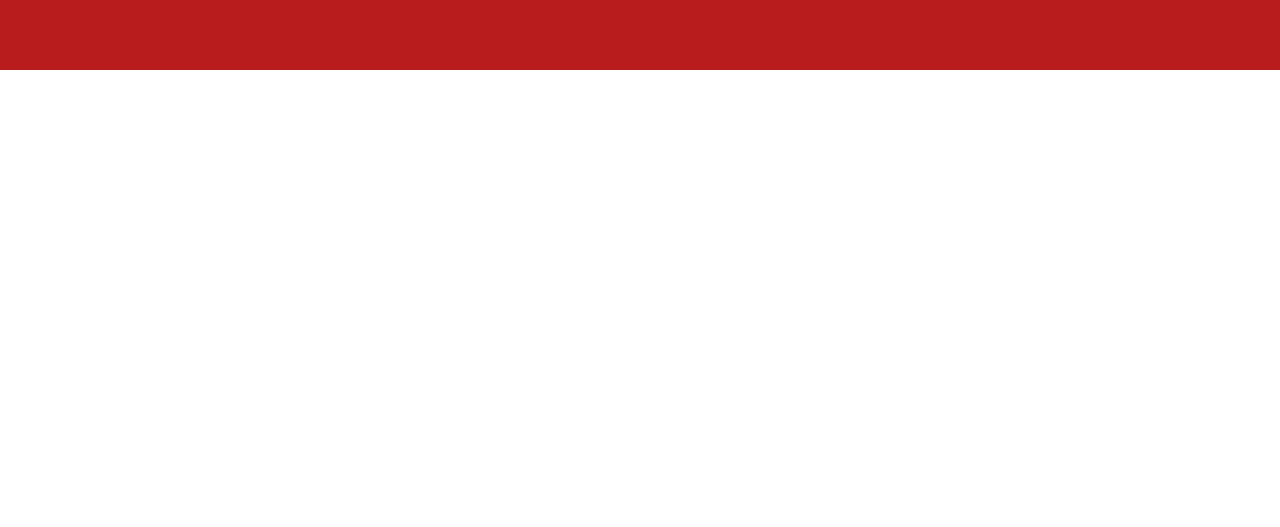
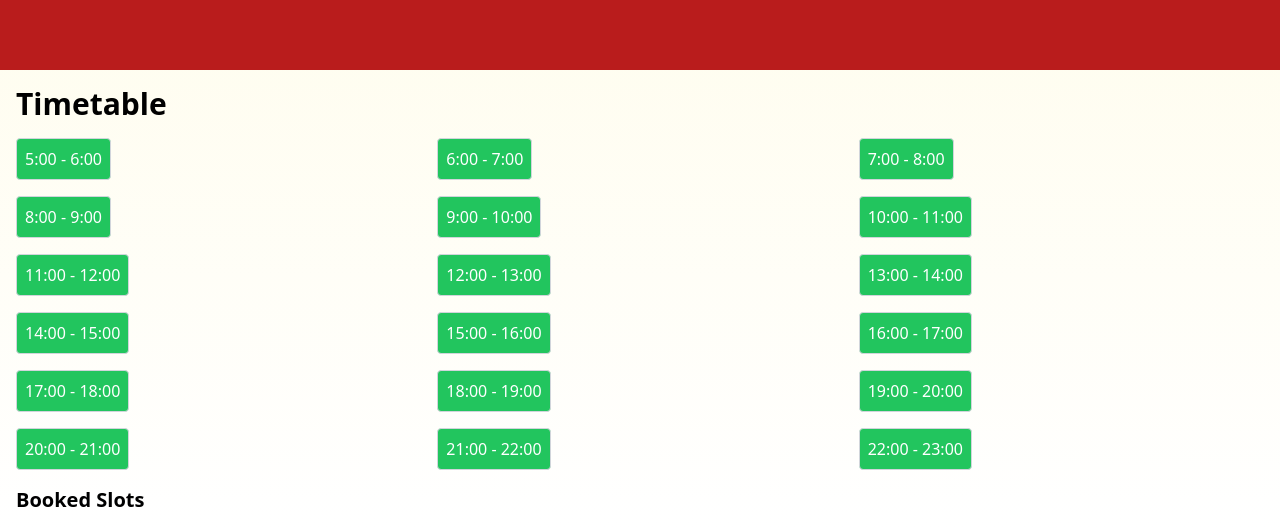
Before and after one commit to 777Safal/LCC_Summer_project, a React (Vite) app: page / in a window 1280 px wide. Shown: the part 3206-3733 px from the top of the page. Before the commit the page ends 3276 px from the top, so only its background shows below. Built offline with nearby package versions, Linux system fonts and the light colour scheme.

Commit message:
new code

```diff
--- a/src/App.jsx
+++ b/src/App.jsx
@@ -11,6 +11,7 @@ import Aboutus from './Page Component/About/Aboutus'
 import Login from './Page Component/Login And Signup/Login'
 import SignUp from './Page Component/Login And Signup/Signin'
 import ConfirmBooking from './Page Component/Booking/ConfirmBooking'
+import Timetable from './Page Component/Timetable'
 
 
 function App() {
@@ -26,6 +27,7 @@ function App() {
       <Contactus/>
       <Aboutus/>
       <Footer/>
+      <Timetable/>
       {/* <ConfirmBooking/> */}
     </div>
   )
--- /dev/null
+++ b/src/Page Component/Admin/Post.jsx
@@ -0,0 +1,12 @@
+import React from 'react'
+import { Formik,Form,Field,ErrorMessage } from 'formik'
+function Post() {
+
+  return (
+    <div>
+
+    </div>
+  )
+}
+
+export default Post
--- a/src/Page Component/Booking/Book.jsx
+++ b/src/Page Component/Booking/Book.jsx
@@ -1,19 +1,19 @@
 import React,{useState,useRef} from 'react'
-import ConfirmBooking from './ConfirmBooking';
+// import ConfirmBooking from './ConfirmBooking';
 
 
 function Book() {
 
-  const confirmationRef = useRef();
+  // const confirmationRef = useRef();
 
-  const [isEditOpen,setIsEditOpen]=useState(false)
-  const [Showonfirm,setShowonfirm]=useState('')
+  // const [isEditOpen,setIsEditOpen]=useState(false)
+  // const [Showonfirm,setShowonfirm]=useState('')
 
 
-    const edits=()=>{
-        // setIsEditOpen(true)
-        confirmationRef.current.showModal();
-    }
+    // const edits=()=>{
+    //     // setIsEditOpen(true)
+    //     confirmationRef.current.showModal();
+    // }
 
   const data=[
     {h1:'Book a Court'}
@@ -47,15 +47,14 @@ function Book() {
     {h1:'09:00 PM - 10:00 PM'},
   ]
 
-  let model;
-  if(Showonfirm){
-    model=<div className='fixed  top-[50%] left-0 w-screen h-screen'>
-      <ConfirmBooking/>
-    </div>
-  }
+  // let model;
+  // if(Showonfirm){
+  //   model=<div className='fixed  top-[50%] left-0 w-screen h-screen'>
+  //     <ConfirmBooking/>
+  //   </div>
+  // }
   return (
     <div id='ticketBook' className='my-10 w-10/12 mx-auto rounded-sm overflow-hidden shadow-xl'>
-      {/* {model} */}
       <div className='bg-yellow-300 flex flex-col items-center'>
         <h1 className='text-3xl font-bold text-slate-700 font-robotSlab my-3 font-bold'>{data[0].h1}</h1>
         <div>
@@ -70,9 +69,7 @@ function Book() {
       </div>
       <div className='py-3 bg-yellow-100 grid lg:grid-cols-5 md:grid-cols-3 grid-cols-2'>
         {time.map((val,i)=>{
-          return <button key={i} onClick={()=>{
-            setShowonfirm(val.h1)
-          }} className=' py-2 rounded-sm border-2 hover:bg-yellow-300 border-yellow-300 bg-yellow-100 mx-2 my-4'>
+          return <button key={i} className=' py-2 rounded-sm border-2 hover:bg-yellow-300 border-yellow-300 bg-yellow-100 mx-2 my-4'>
             <h1 className='text-center md:text-sm lg:text-base text-xs'>{val.h1}</h1>
           </button>
         })}
@@ -87,3 +84,7 @@ function Book() {
 }
 
 export default Book
+
+// onClick={()=>{
+//   setShowonfirm(val.h1)
+// }}
--- /dev/null
+++ b/src/Page Component/Timetable.jsx
@@ -0,0 +1,45 @@
+import { useState } from 'react';
+
+const Timetable = () => {
+  const [bookedSlots, setBookedSlots] = useState([]);
+  const availableSlots = Array.from({ length: 18 }, (_, i) => i + 5);
+
+  const handleSlotClick = (slot) => {
+    if (!bookedSlots.includes(slot)) {
+      setBookedSlots([...bookedSlots, slot]);
+    }
+  };
+
+  return (
+    <div className="p-4">
+      <h1 className="text-3xl font-bold mb-4">Timetable</h1>
+      <div className="grid grid-cols-3 gap-4">
+        {availableSlots.map((slot) => (
+          <div key={slot}>
+            <button
+              className={`p-2 border border-gray-300 rounded ${
+                bookedSlots.includes(slot)
+                  ? 'bg-red-500 text-white cursor-not-allowed'
+                  : 'bg-green-500 text-white hover:bg-green-600'
+              }`}
+              onClick={() => handleSlotClick(slot)}
+              disabled={bookedSlots.includes(slot)}
+            >
+              {slot}:00 - {slot + 1}:00
+            </button>
+          </div>
+        ))}
+      </div>
+      <div className="mt-4">
+        <h2 className="text-xl font-bold">Booked Slots</h2>
+        <ul>
+          {bookedSlots.map((slot) => (
+            <li key={slot}>{slot}:00 - {slot + 1}:00</li>
+          ))}
+        </ul>
+      </div>
+    </div>
+  );
+};
+
+export default Timetable;
```
